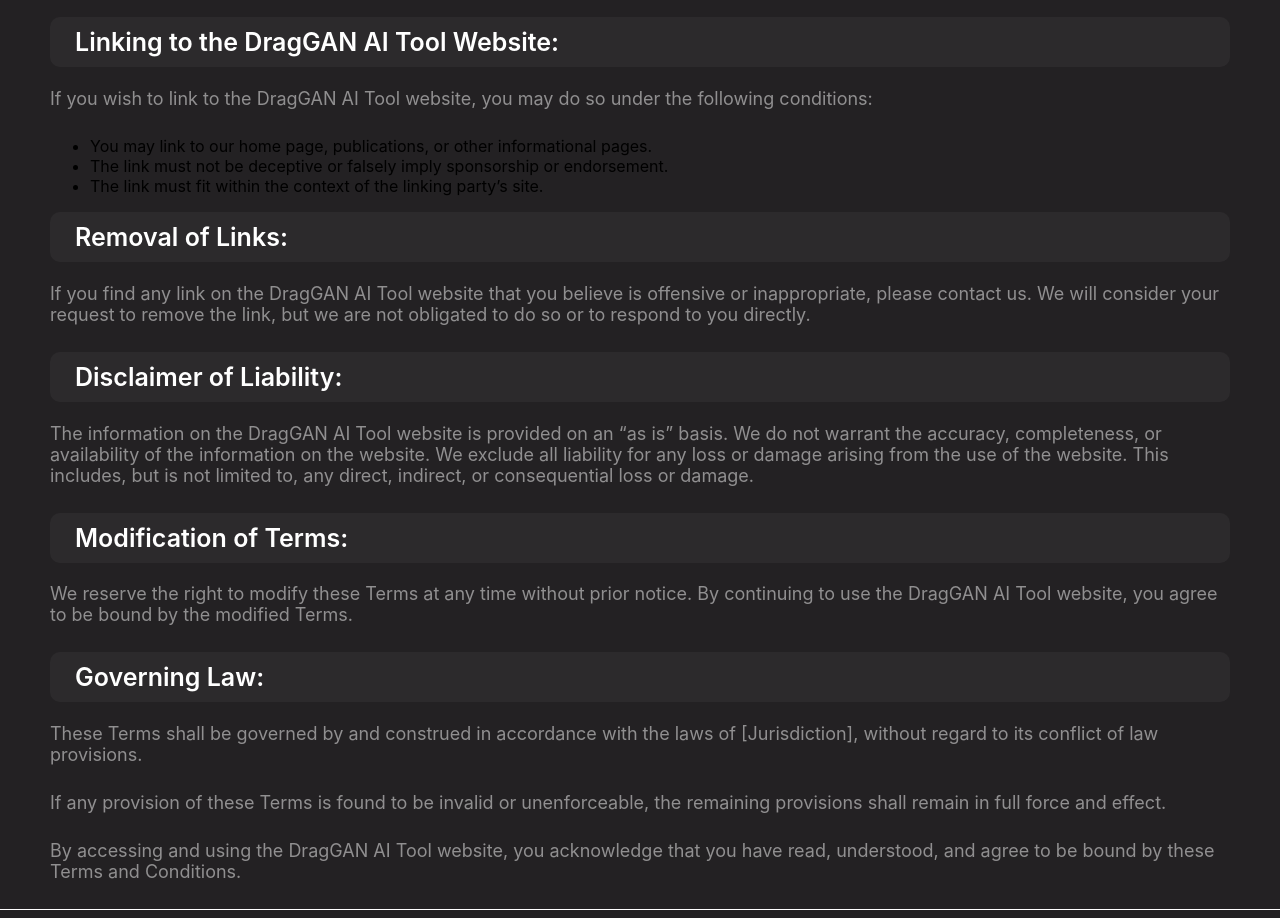
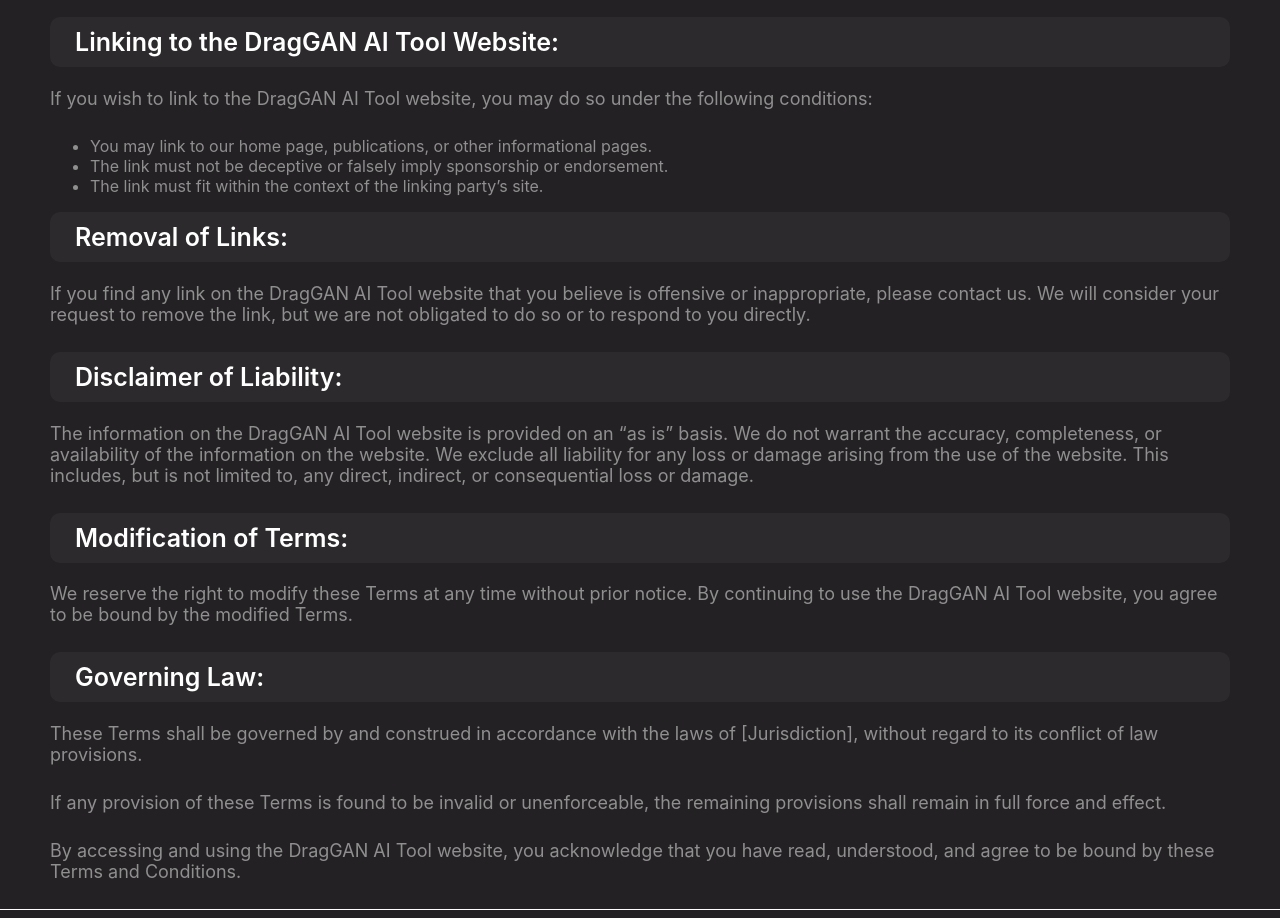
Before and after one commit to akshil124/text-to-audio, a React (Create React App) app: page /disclaimer in a window 1280 px wide. Shown: the part 880-1798 px from the top of the page. Built offline with nearby package versions, Linux system fonts and the light colour scheme.

Commit message:
ui changes

```diff
--- a/src/Component/Footer/disclaimer.js
+++ b/src/Component/Footer/disclaimer.js
@@ -41,7 +41,7 @@
           from the use of third-party websites.</p>
         <h2 className="wp-block-heading">Linking to the DragGAN AI Tool Website: </h2>
         <p>If you wish to link to the DragGAN AI Tool website, you may do so under the following conditions:</p>
-        <ul>
+        <ul className='disclamier-list'>
           <li>You may link to our home page, publications, or other informational pages.</li>
           <li>The link must not be deceptive or falsely imply sponsorship or endorsement.</li>
           <li>The link must fit within the context of the linking party’s site.</li>
--- a/src/Component/Footer/footer.css
+++ b/src/Component/Footer/footer.css
@@ -199,3 +199,6 @@
     font-weight: 600;
     font-size: 40px;
 }
+.disclamier-list{
+    color:#908f90;
+}
--- a/src/Component/Header/header.js
+++ b/src/Component/Header/header.js
@@ -11,18 +11,16 @@
   const location= useLocation ();
   const navigate = useNavigate();
   const [state, setState] = React.useState({
-    top: false,
-    left: false,
-    bottom: false,
-    right: false,
+    top: false
   });
+
   const toggleDrawer = (anchor, open) => (event) => {
     if (event.type === 'keydown' && (event.key === 'Tab' || event.key === 'Shift')) {
       return;
     }
-
     setState({ ...state, [anchor]: open });
   };
+
 const navbar = [{label:'Home', pathName:'/'},{label:'Contact', pathName:'/contact'},{label:'About', pathName:'/aboutUs'}]
   const list = (anchor) => (
     <Box
```
